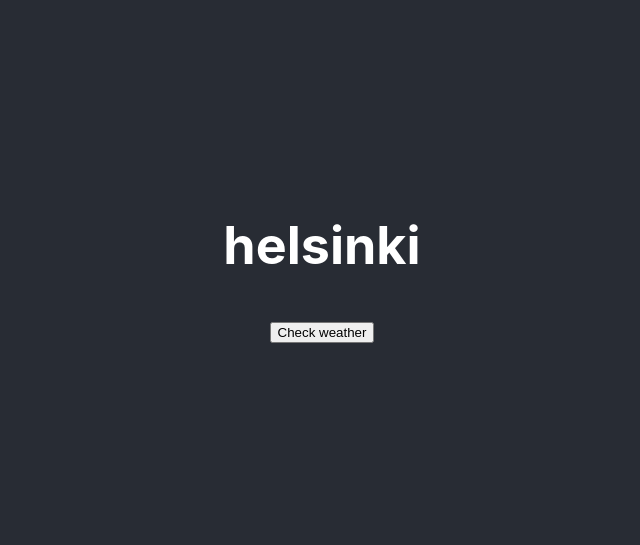
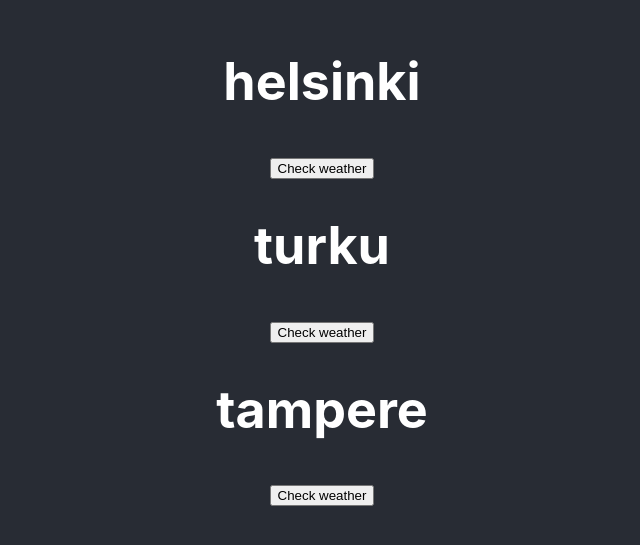
Before and after one commit to nibsuoogee/weather-app-react, a React (Create React App) app: page / in a window 1280 px wide. Shown: the part 139-684 px from the top of the page, without its empty margins (318-958 px from the left). Built offline with nearby package versions, Linux system fonts and the light colour scheme.

Commit message:
city button array works

```diff
--- a/src/App.js
+++ b/src/App.js
@@ -15,7 +15,9 @@ function App() {
     <div className="App">
       <header className="App-header">
         <div>
-          <CityButton cityName={availableCities[0]} activeCity={activeCity} activateCity={handleActiveCity}/>
+          {availableCities.map((city) => (
+            <CityButton cityName={city} activeCity={activeCity} activateCity={handleActiveCity}/>
+          ))}
           <CityWeather activeCity={activeCity} deactivateCity={handleActiveCity}/>
         </div>
       </header>
```
